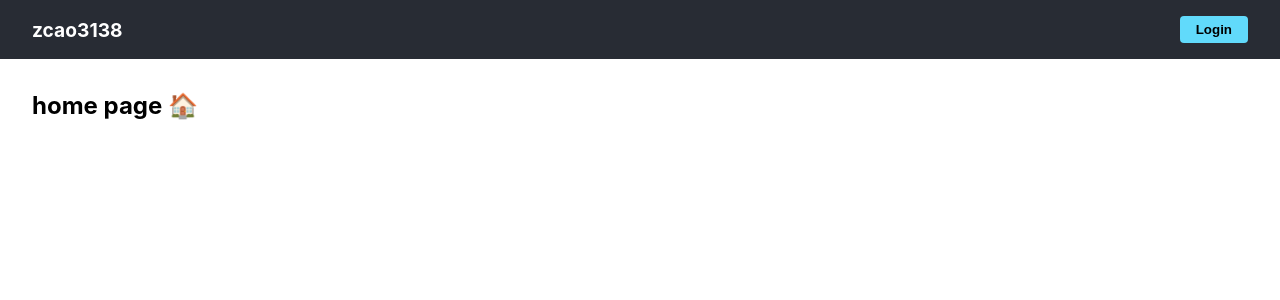
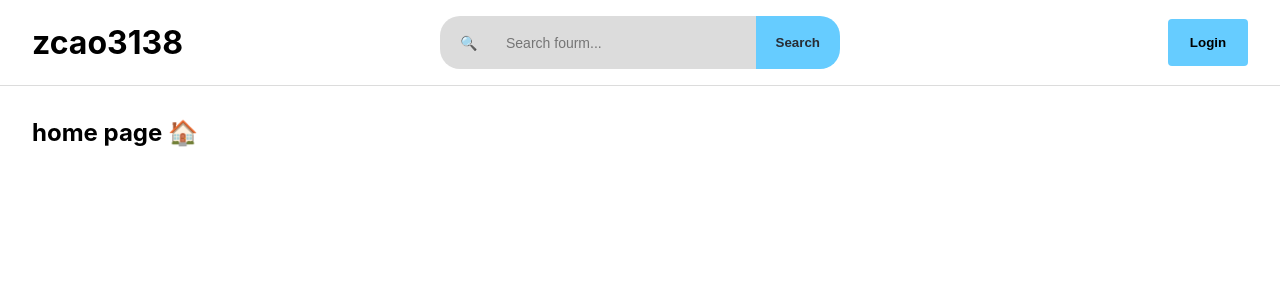
Before and after one commit to AlexCaoGZ/AlexCaoGZ.github.io, a React (Vite) app: page / in a window 1280 px wide. Shown: the top 300 px of the page. Built offline with nearby package versions, Linux system fonts and the light colour scheme.

Commit message:
added search feature's UI

```diff
--- a/src/components/Topbar.tsx
+++ b/src/components/Topbar.tsx
@@ -1,10 +1,17 @@
 import { Link } from 'react-router-dom';
 import api from '../utils/api';
 import { useAuth } from '../utils/Auth';
+import type React from 'react';
+import { useState } from 'react';
 
 
 export default function Topbar() {
     const { login, logout, user } = useAuth();
+    const [searchQuery, setSearchQuery] = useState('');
+
+    const handleSearch = (e:React.FormEvent) => {
+        e.preventDefault();
+    }
 
     const handleLogin = async () => {
         try{
@@ -31,25 +38,69 @@ export default function Topbar() {
       justifyContent: 'space-between',
       alignItems: 'center',
       padding: '1rem 2rem',
-      backgroundColor: '#282c34',
-      color: 'white'
+      backgroundColor: '#FFFFFF',
+      color: 'white' ,
+      borderBottom: '1px solid #DCDCDC',
     }}>
       {/* lift side */}
-      <Link to="/" style={{ fontWeight: 'bold', fontSize: '1.2rem', color: 'white', textDecoration: 'none' }}>
-        zcao3138
-      </Link>
+      <div style={{ flex : 1 }}>
+        <Link to="/" style={{ fontWeight: 'bold', fontSize: '2rem', color: 'black', textDecoration: 'none' }}>
+            zcao3138
+        </Link>
+      </div>
+
+      {/* middle */}
+      <div style={{ flex: 2, display: 'flex', justifyContent: 'center' }}>
+        <form onSubmit={handleSearch} style={{ display: 'flex', width: '100%', maxWidth: '400px' }}>
+          <span style={{
+              width: '10px',
+              padding: '18px 20px',
+              borderRadius: '20px 0 0 20px',
+              border: 'none',
+              backgroundColor: '#DCDCDC',
+              outline: 'none',
+              fontSize: '14px'
+            }} >🔍</span>
+          <input
+            type="text"
+            placeholder="Search fourm..."
+            value={searchQuery}
+            onChange={(e) => setSearchQuery(e.target.value)}
+            style={{
+              flex: 2,
+              padding: '18px 26px',
+              border: 'none',
+              backgroundColor: '#DCDCDC',
+              outline: 'none',
+              fontSize: '14px'
+            }}
+          />
+          <button
+            type="submit"
+            style={{
+              padding: '8px 20px',
+              borderRadius: '0 20px 20px 0',
+              border: 'none',
+              backgroundColor: '#66ccff',
+              color: '#282c34',
+              cursor: 'pointer',
+              fontWeight: 'bold'
+            }}
+          >
+            Search
+          </button>
+        </form>
+      </div>
 
       {/* right side */}
-      <div style={{ display: 'flex', gap: '1rem', alignItems: 'center' }}>
+      <div style={{ flex : 1, display: 'flex', gap: '1rem', alignItems: 'center', justifyContent:"right" }}>
         {user ? (
           // UI for Login-ed
           <>
-            <span>Good Day, {user.firstName} {user.lastName}</span>
-            <Link to="/profile" style={{ color: '#61dafb', textDecoration: 'none' }}>Profile</Link>
+            <span style={{color: 'black'}}>Good Day, {user.firstName} {user.lastName}</span>
             <button
               onClick={handleLogout}
-              style={{ padding: '6px 16px', cursor: 'pointer', borderRadius: '4px', border: 'none', fontWeight: 'bold' }}
-            >
+              style={{ width: '80px', textAlign: 'center', padding: '16px 0', cursor: 'pointer', borderRadius: '4px', border: 'none', fontWeight: 'bold' }}>
               Logout
             </button>
           </>
@@ -57,8 +108,7 @@ export default function Topbar() {
           // UI for not Login-ed
           <button
             onClick={handleLogin}
-            style={{ padding: '6px 16px', cursor: 'pointer', borderRadius: '4px', border: 'none', backgroundColor: '#61dafb', fontWeight: 'bold' }}
-          >
+            style={{ width: '80px', textAlign: 'center', padding: '16px 0', cursor: 'pointer', borderRadius: '4px', border: 'none', backgroundColor: '#66ccff', fontWeight: 'bold' }}>
             Login
           </button>
         )}
```
